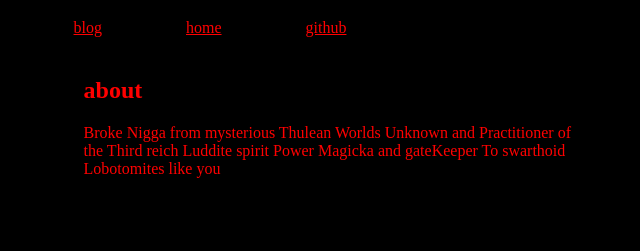
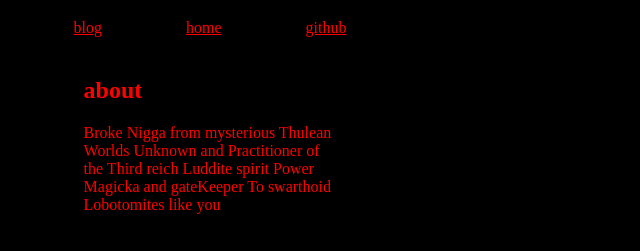
Before and after one commit to SOLEMNLYY/solemnly.github.io, a plain HTML site: page index.html in a window 1280 px wide. Shown: the part 141-392 px from the top of the page, without its empty margins (430-1070 px from the left). Drawn offline with Linux system fonts and the light colour scheme.

Commit message:
Update index.html

```diff
--- a/index.html
+++ b/index.html
@@ -27,7 +27,8 @@
   margin-left: 40%;
   margin-right: 40%;
   word-wrap: break-word;
-  inline-size: 500px;
+  min-inline-size: 200px;
+  max-inline-size: 500px;
   writing-mode: horizontal-tb;
 }
   </style>
```
